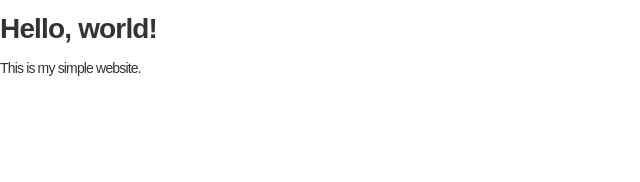
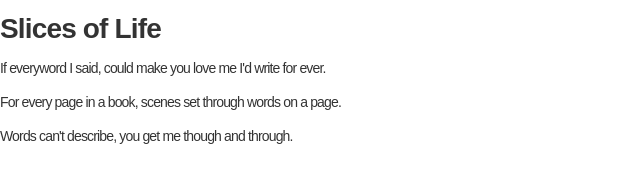
Before and after one commit to sasha-schaps/sasha-schaps.github.io, a plain HTML site: page index.html in a window 1280 px wide. Shown: the whole page, without its empty margins (0-640 px from the left). Drawn offline with Linux system fonts and the light colour scheme.

Commit message:
Update index.html

```diff
--- a/index.html
+++ b/index.html
@@ -5,7 +5,9 @@
     <link rel="stylesheet" href="style.css">
 </head>
 <body>
-    <h1>Hello, world!</h1>
-    <p>This is my simple website.</p>
+    <h1>Slices of Life</h1>
+    <p>If everyword I said, could make you love me I'd write for ever.</p>
+    <p>For every page in a book, scenes set through words on a page.</p>
+    <p>Words can't describe, you get me though and through.</p>
 </body>
 </html>
```
